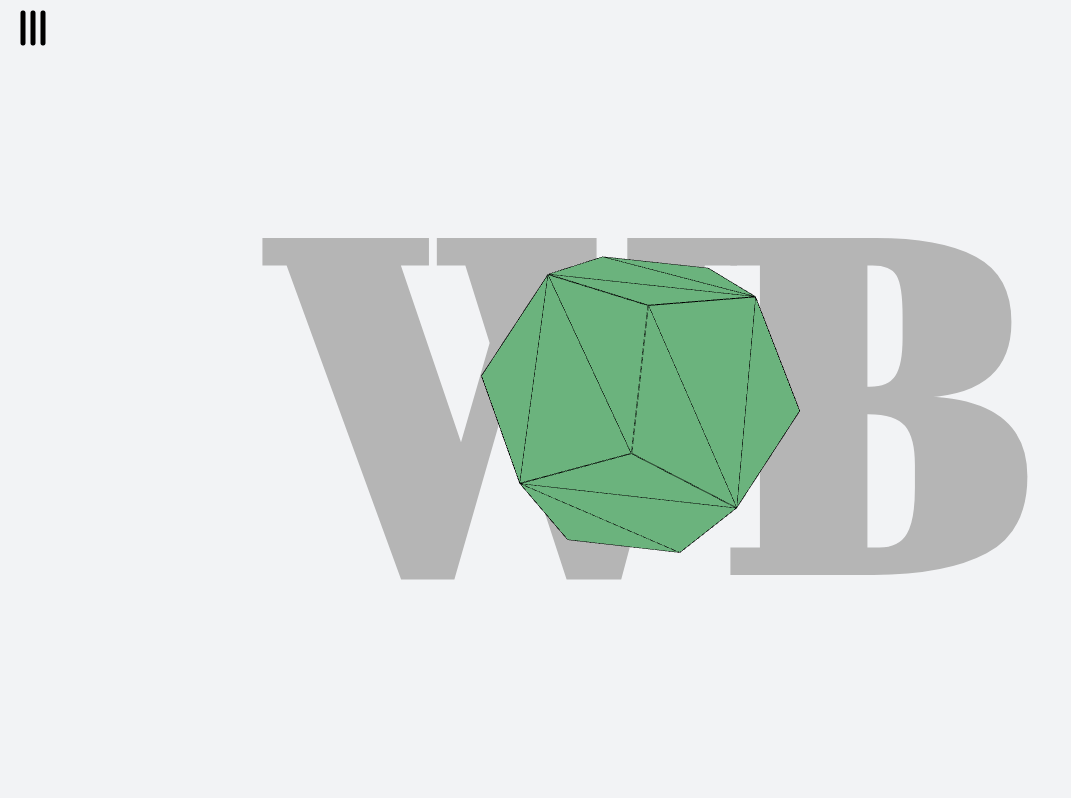
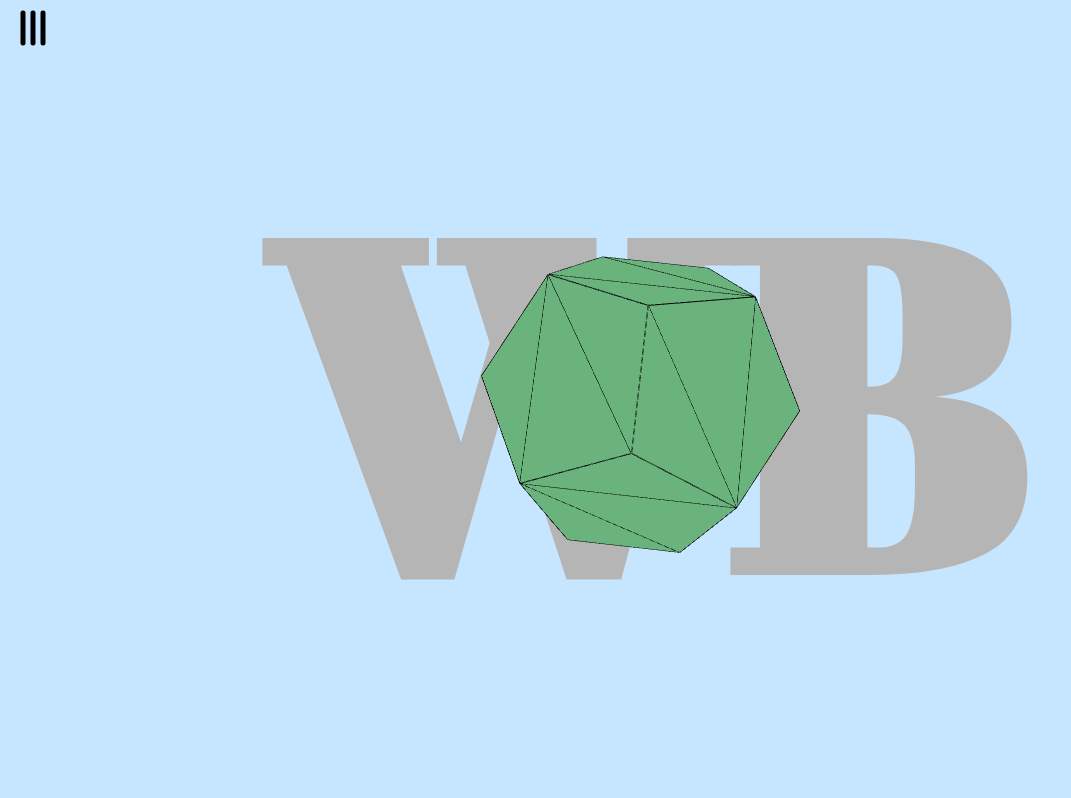
Before and after one commit to baintonw/baintonw.github.io, a website: page index.html in a window 1280 px wide. Shown: the top 798 px of the page, without its empty margins (0-1071 px from the left). Drawn offline with nearby package versions, Linux system fonts and the light colour scheme; animation ran at ten frames a second.

Commit message:
sass cleanup and testing new color scheme

```diff
--- a/package.json
+++ b/package.json
@@ -10,7 +10,7 @@
   "devDependencies": {},
   "scripts": {
     "test": "echo \"Error: no test specified\" && exit 1",
-    "scss": "node-sass --watch ./styles/sass.scss -o ./styles"
+    "sass": "node-sass --watch ./styles/sass.scss -o ./styles"
   },
   "repository": {
     "type": "git",
--- a/styles/sass.scss
+++ b/styles/sass.scss
@@ -1,5 +1,5 @@
 //variables
-$primary-color: #4287f5;
+$primary-color: rgba(0, 153, 255, 0.2);
 $secondary-color: #f8f8ff;
 
 
@@ -9,7 +9,8 @@ html {
 body {
   // font-family: helvetica;
   font-family: Gill Sans,Gill Sans MT,Calibri,sans-serif;
-  background-color: white;
+  background-color: rgb(104, 100, 100);
+  background-color: $secondary-color;
   margin: 0;
   padding: 0;
   overflow-x: hidden;
@@ -148,7 +149,6 @@ body {
   transition: 1s;
   padding: 2px;
   z-index: 20;
-
   &:hover {
     cursor: pointer;
 
@@ -210,8 +210,6 @@ header {
 
 //hero
 #hero {
-  // position: absolute;
-  // top: -20rem;
   text-align: center;
   font-size: 35.5vw;
   z-index: -1;
@@ -223,9 +221,7 @@ header {
 
 
 #about-title {
-  // position: absolute;
-  // top: 7%;
-  // left: 2%;
+
   margin-left: 3rem;
   font-size: 60px;
   z-index: 0;
@@ -246,6 +242,7 @@ header {
   @include flexCenter(#ffffff);
   height: 100vh;
   background-color: rgba(237, 238, 241, .7);
+  background-color: $primary-color;
   position: relative;
   background-repeat: no-repeat;
   background-size: cover;
@@ -256,11 +253,7 @@ header {
 }
 
 //ABOUT SECTION
-
-// Right now you removed the flex from the about section and are adjusting the layout
-//don't forget to run npm run sass
 .about {
-
   width: 100vw;
 //
 }
@@ -282,8 +275,6 @@ header {
 }
 
 #about1 {
-  // position: relative;
-  // left : -20%;
   transform: translateX(-20%);
   opacity: 0;
   transition: opacity 2.6s ease-in-out 1s, transform 2s ease-in-out 1s;
@@ -304,21 +295,6 @@ header {
     opacity: 1;
   }
 }
-
-// .underscore {
-
-//   position: relative;
-//   // left: -20%;
-//   width: 30%;
-//   height: 0;
-//   border-bottom: 3px solid black;
-//   transition: 1.2s;
-//   transition-delay: .2s;
-//   bottom: 33%;
-//   &.slideIn {
-//     left: 28%;
-//   }
-// }
 
 #skill-intro {
   transform: translateX(-20%);
@@ -366,8 +342,6 @@ header {
   background-image: linear-gradient(white, #efefef);
   position: relative;
   top: -15%;
-  // height: 50%;
-  // width: 30%;
   height: 15rem;
   width: 15rem;
   text-align: center;
@@ -419,8 +393,6 @@ header {
   top: 15%;
   border: 1px solid black;
   background-image: linear-gradient(#efefef, white);
-  // height: 50%;
-  // width: 30%;
   height: 15rem;
   width: 15rem;
 
```
Also changed, not shown: styles/sass.css.
